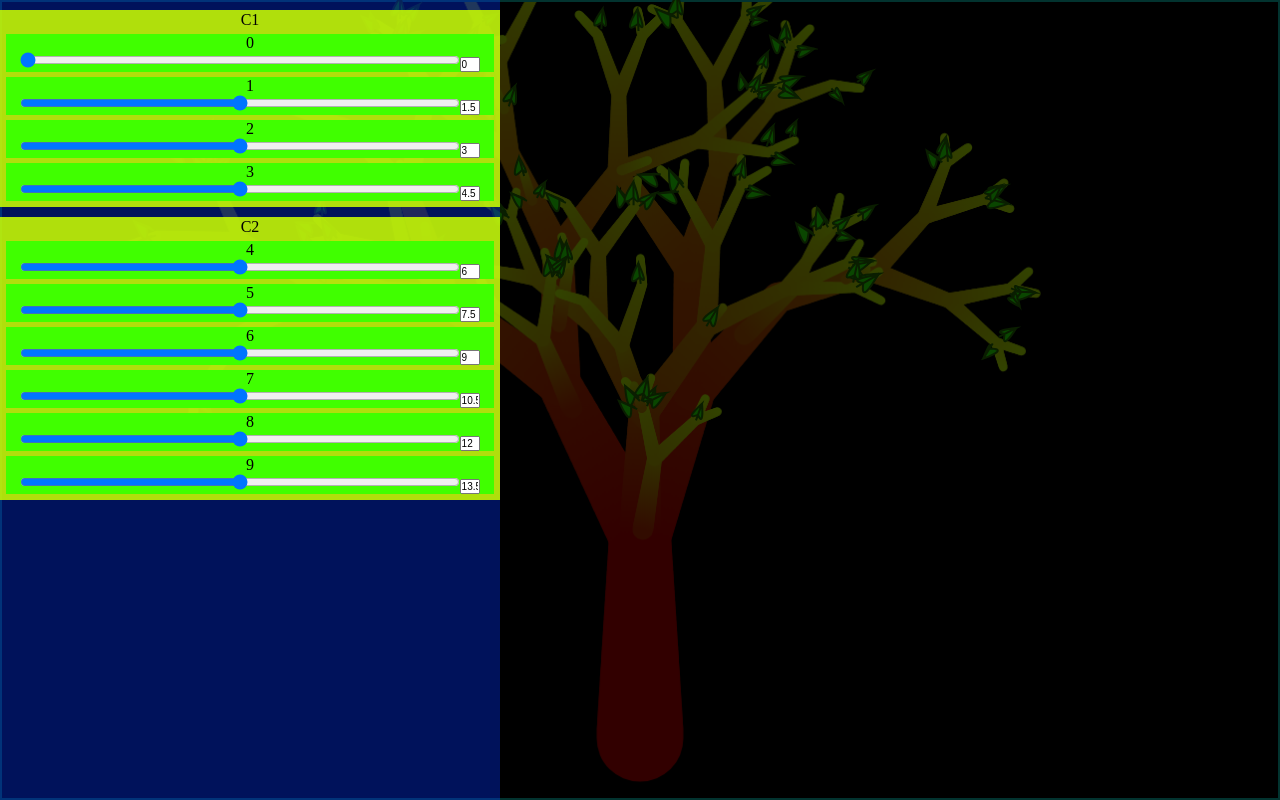
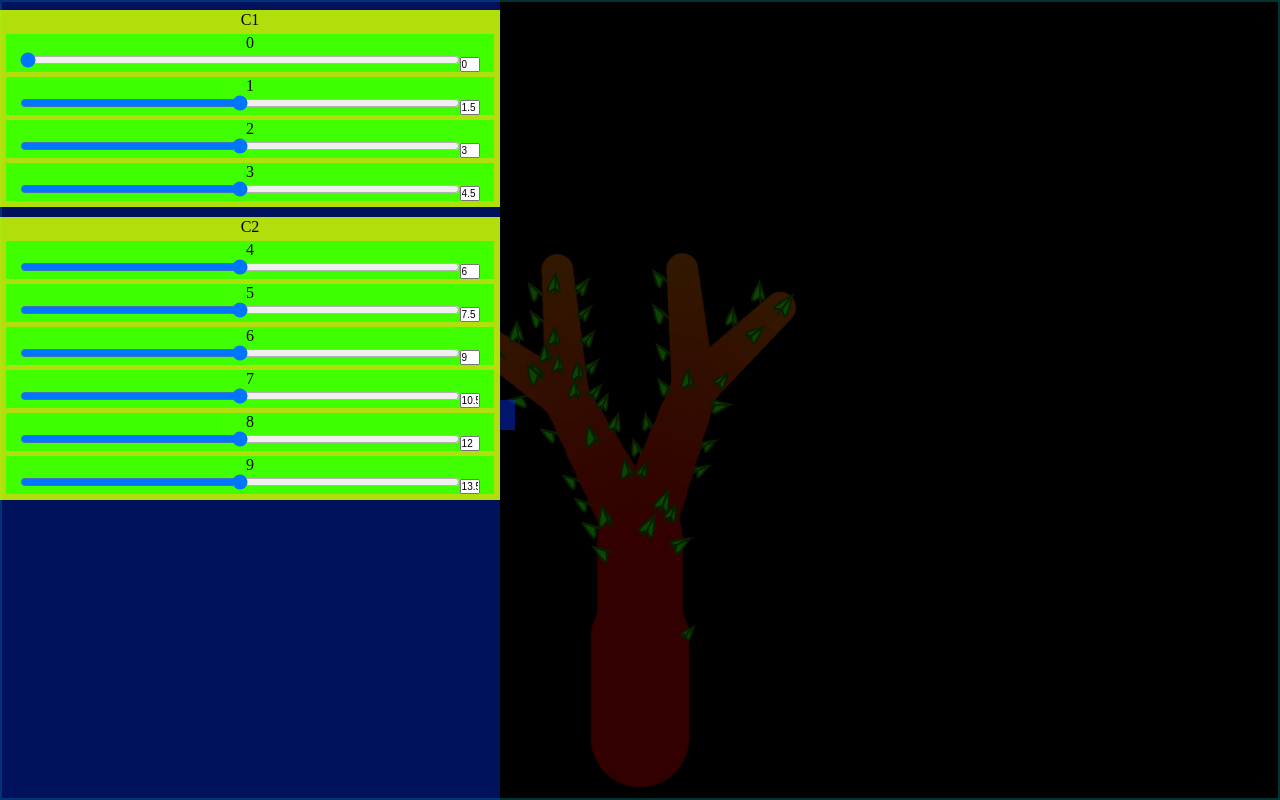
Before and after one commit to HeatGub/TS-Probabilistic-Land, a website: page dist/index.html in a window 1280 px wide. Drawn offline with Linux system fonts and the light colour scheme.

Commit message:
Sidebar hide or show button implemented

```diff
--- a/src/script.ts
+++ b/src/script.ts
@@ -1,21 +1,18 @@
 // START ON LOAD
 window.addEventListener('load', function() {
 // ________________________________________ GLOBALS ________________________________________
-const canvas = document.getElementById('canvasBranches') as HTMLCanvasElement
-const ctx = canvas.getContext('2d') as CanvasRenderingContext2D
+const canvasBranches = document.getElementById('canvasBranches') as HTMLCanvasElement
+const ctx = canvasBranches.getContext('2d') as CanvasRenderingContext2D
 // const canvasContainer = document.getElementById('canvasContainer')as HTMLCanvasElement
-// const canvas2 = document.getElementById('canvas2') as HTMLCanvasElement;
-// const ctx2 = canvas2.getContext('2d') as CanvasRenderingContext2D
-// const canvas2 = document.body.appendChild(document.createElement("canvas"));
 // ctx.globalAlpha = 0.3;
 
-const initialsegmentingLen = 10
+const initialsegmentingLen = 100
 const trunkLen = 200
 const trunkWidth = 60
 const lenMultiplier = 0.75
 const widthMultiplier = 0.7
 const rebranchingAngle = 19
-const maxLevelGlobal = 8
+const maxLevelGlobal = 2
 const occasionalBranchesLimit = 0.9
 // AXIS 1 WILL BE THE WIDER ONE. BOTH AXES ARE PERPENDICULAR TO THE LEAF'S MAIN NERVE (x0,y0 - xF,yF)
 // ratio is relative to Leaf's this.len
@@ -36,11 +33,11 @@ const leafMaxStageGlobal = 100
 const whileLoopRetriesEachFrameLeaves = 1000 // when that = 1 --> ~1 FPS for leafMaxStageGlobal = 60
 
 //  SET CANVAS SIZES AND CHANGE THEM AT WINDOW RESIZE
-canvas.width = window.innerWidth
-canvas.height = window.innerHeight
+canvasBranches.width = window.innerWidth
+canvasBranches.height = window.innerHeight
 window.addEventListener('resize', function() {
-    canvas.width = window.innerWidth
-    canvas.height = window.innerHeight
+    canvasBranches.width = window.innerWidth
+    canvasBranches.height = window.innerHeight
     tree.drawTheTree() // tree possibly not ready at resize
 })
 // ________________________________________ GLOBALS ________________________________________
@@ -224,6 +221,7 @@ class Tree {
         public allBranches: [Branch[]] = [[]],
         // public growingLeavesList: Leaf[] = [],
     ){
+        const root = new Root ()
         const startTime = Date.now()
         this.allBranches[0] = [new Branch (root, initX, initY, initLen, initAngle, trunkWidth)]   //save trunk as 0lvl branch
         // append array for every level ahead. Needed for levelShifted branches
@@ -417,10 +415,9 @@ class Leaf {
 // _________ INITIALIZE THE TREE _________
 // Root just acts as a parent element for the trunk.
 // With the root there is no need for checking for parent element in Branch constructor
-const root = new Root ()
-const tree = new Tree (canvas.width/2, canvas.height-60, trunkLen, 0) // initialize tree with trunk params. TRUNK LENGTH HERE
+const tree = new Tree (canvasBranches.width/2, canvasBranches.height-60, trunkLen, 0) // initialize tree with trunk params. TRUNK LENGTH HERE
 // tree.drawTheTree() //all at once
-console.log(tree.allBranches)
+// console.log(tree.allBranches)
 // console.log(growingLeavesList)
 // console.log('leaves amount = ' + growingLeavesList.length)
 
@@ -590,8 +587,8 @@ rangeInputs.forEach((rangeInput) => {
         const dataOf = eventTarget.dataset.slider
         const sliderText = document.querySelector(`[data-sliderText="${dataOf}"]`) as HTMLInputElement
         sliderText.value = String(eventTarget.value)
-    });
-});
+    })
+})
 
 // UPDATE SLIDER BY NUMBER INPUT
 textInputs.forEach((textInput) => {
@@ -600,8 +597,8 @@ textInputs.forEach((textInput) => {
         const dataOf = eventTarget.dataset.slidertext
         const slider = document.querySelector(`[data-slider="${dataOf}"]`) as HTMLInputElement
         slider.value = String(eventTarget.value)
-    });
-});
+    })
+})
 
 // SNAP PARAMETERS
 function snapCurrentParameters () {
@@ -611,6 +608,21 @@ function snapCurrentParameters () {
     })
 }
 snapCurrentParameters()
+
+// SIDEBAR OPENINIG AND CLOSING
+const closeSidebarButton = document.getElementById('closeSidebarButton') as HTMLBodyElement
+closeSidebarButton.addEventListener("click", () => {
+    const sidebar = document.getElementById('sidebar') as HTMLBodyElement
+    if (sidebar.style.display === 'none') {
+        console.log('String(500)')
+        closeSidebarButton.style.left = String(500) + 'px'
+        sidebar.style.display = 'block'
+    }
+    else if (sidebar.style.display != 'none') {
+        closeSidebarButton.style.left = String(0)
+        sidebar.style.display = 'none'
+    }
+});
 // ________________________________________ SIDEBAR ________________________________________
 
 
```
Also changed, not shown: dist/index.html, dist/script.js, dist/style.css, 1 other file.
